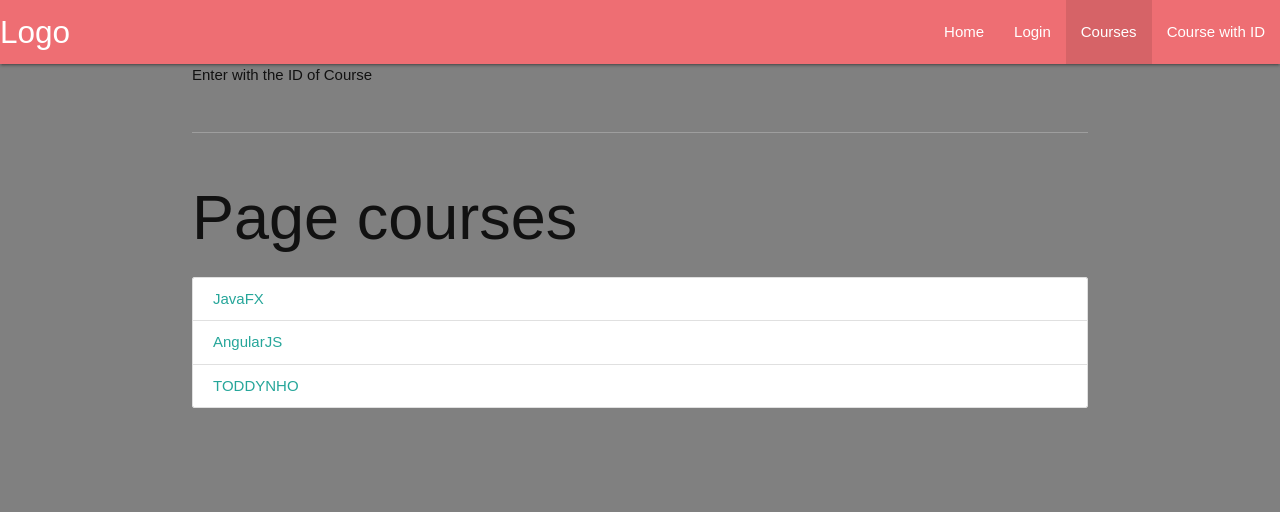
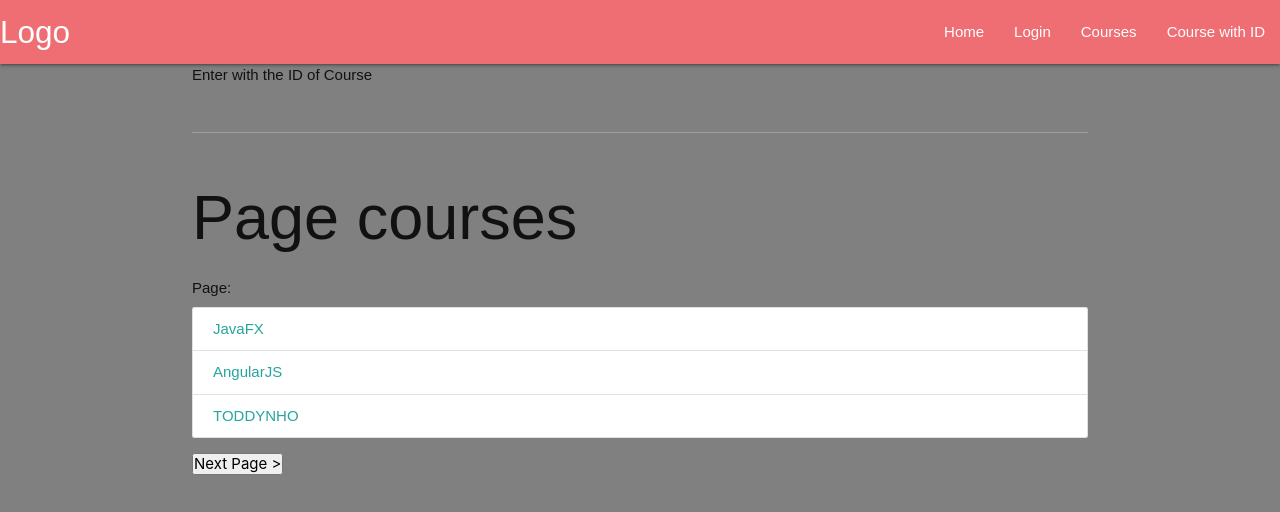
Before and after one commit to Luc4sGomes/Angular_Study, an Angular app: page /courses in a window 1280 px wide. Shown: the top 512 px of the page. Built offline with nearby package versions, Linux system fonts and the light colour scheme.

Commit message:
added study about queryParams in Angular

```diff
--- a/src/app/app.component.html
+++ b/src/app/app.component.html
@@ -4,7 +4,7 @@
     <ul id="nav-mobile" class="right hide-on-med-and-down">
       <li><a [routerLink]="['/']">Home</a></li>
       <li routerLinkActive="active"><a [routerLink]="['/login']">Login</a></li>
-      <li routerLinkActive="active"><a [routerLink]="['/courses']">Courses</a></li>
+      <li routerLinkActive="active"><a [routerLink]="['/courses']" [queryParams]="{page:1}">Courses</a></li>
       <li routerLinkActive="active"><a [routerLink]="['course', idCourse.value]">Course with ID</a></li>
 
     </ul>
--- a/src/app/courses/courses.component.html
+++ b/src/app/courses/courses.component.html
@@ -1,5 +1,8 @@
 <h1>Page courses</h1>
 
+<p>Page: {{ page }} </p>
 <div class="collection">
-  <a href="#!" class="collection-item" *ngFor="let course of courses" [routerLink]="['/course', course.id]">{{ course.name }}</a>
+  <a class="collection-item" *ngFor="let course of courses" [routerLink]="['/course', course.id]">{{ course.name }}</a>
 </div>
+
+<button (click)="nextPage()">Next Page ></button>
--- a/src/app/courses/courses.component.ts
+++ b/src/app/courses/courses.component.ts
@@ -1,4 +1,6 @@
 import { Component, OnInit } from '@angular/core';
+import { ActivatedRoute, Router } from '@angular/router';
+import { Subscription } from 'rxjs';
 import { CoursesService } from './courses.service';
 
 @Component({
@@ -9,13 +11,29 @@ import { CoursesService } from './courses.service';
 export class CoursesComponent implements OnInit {
 
   courses: any[] = [];
+  page!: number;
+  inscription!: Subscription;
 
-  constructor(private coursesService: CoursesService) {
+  constructor(private coursesService: CoursesService, private route: ActivatedRoute, private router: Router) {
 
   }
 
   ngOnInit(): void {
     this.courses = this.coursesService.getCourses();
+    this.inscription = this.route.queryParams.subscribe(
+      (queryParams: any) => {
+        this.page = queryParams['page'];
+      }
+    )
+  }
+
+  ngOnDestroy() {
+    this.inscription.unsubscribe();
+  }
+
+  nextPage(): void {
+    this.router.navigate(['/courses'],
+    {queryParams: {'page': ++this.page}});
   }
 
 }
```
